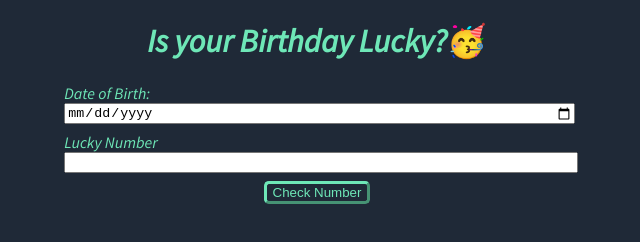
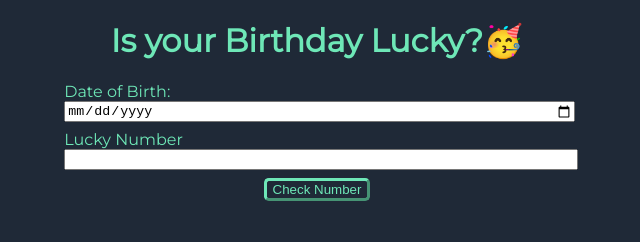
Before and after one commit to onkarsarje/mark11_checkLucky, a plain HTML site: page index.html in a window 1280 px wide. Shown: the whole page, without its empty margins (323-963 px from the left). Drawn offline with Linux system fonts and the light colour scheme.

Commit message:
style: updated font

```diff
--- a/style.css
+++ b/style.css
@@ -1,4 +1,4 @@
-@import url('https://fonts.googleapis.com/css2?family=Source+Sans+Pro:ital@1&display=swap');
+@import url('https://fonts.googleapis.com/css2?family=Montserrat&display=swap');
 
 :root {
   --primary-dark: #1F2937;
@@ -8,7 +8,7 @@
 body{
   background-color: var(--primary-dark);
   color: var(--primary-green);
-  font-family: 'Source Sans Pro', sans-serif;
+  font-family:'Montserrat', sans-serif;
 }
 
 h1 {
```
Also changed, not shown: index.html (+1 -1 lines).
